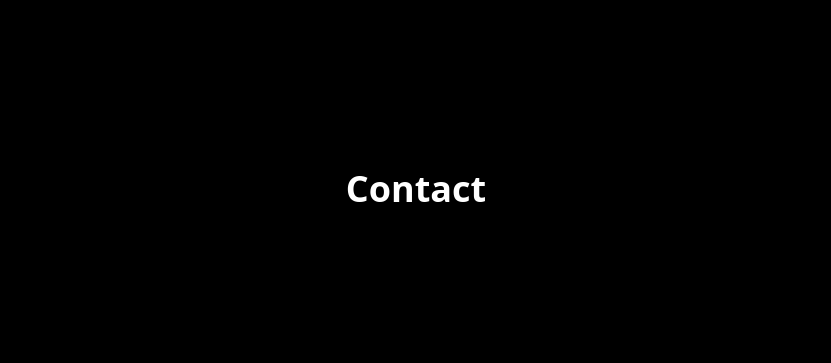
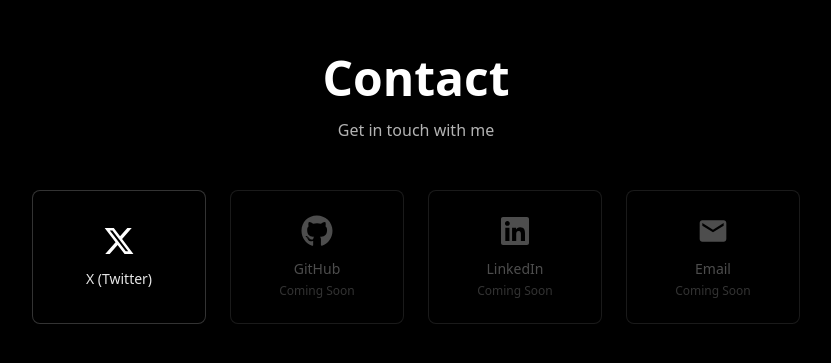
Before and after one commit to izoizo2000/portfolio-site, a Next.js app: page / in a window 1280 px wide. Shown: the part 3411-3774 px from the top of the page, without its empty margins (224-1055 px from the left). Built offline with nearby package versions, Linux system fonts and the light colour scheme.

Commit message:
feat: コンタクト作成

```diff
--- a/src/components/sections/ContactSection.tsx
+++ b/src/components/sections/ContactSection.tsx
@@ -1,10 +1,73 @@
+import { FaXTwitter, FaGithub, FaLinkedin } from 'react-icons/fa6';
+import { MdEmail } from 'react-icons/md';
+
+const CONTACTS = [
+    {
+        name: 'X (Twitter)',
+        icon: FaXTwitter,
+        url: 'https://x.com/izo614',
+        available: true
+    },
+    {
+        name: 'GitHub',
+        icon: FaGithub,
+        url: '#',
+        available: false
+    },
+    {
+        name: 'LinkedIn',
+        icon: FaLinkedin,
+        url: '#',
+        available: false
+    },
+    {
+        name: 'Email',
+        icon: MdEmail,
+        url: '#',
+        available: false
+    },
+];
+
 export function ContactSection() {
     return (
         <section
             id="contact"
-            className="h-screen snap-start snap-always flex flex-col items-center justify-center relative px-4 md:px-0"
-            >
-                <h1 className="text-4xl font-bold text-white">Contact</h1>
-            </section>
+            className="h-screen snap-start snap-always flex flex-col items-center justify-center relative px-6 md:px-12"
+        >
+            {/* タイトル */}
+            <h2 className="text-3xl md:text-5xl font-bold text-white mb-4 drop-shadow-[0_2px_4px_rgba(0,0,0,0.8)]">
+                Contact
+            </h2>
+            <p className="text-white/70 mb-12 drop-shadow-[0_1px_2px_rgba(0,0,0,0.8)]">
+                Get in touch with me
+            </p>
+
+            {/* カード */}
+            <div className="grid grid-cols-2 md:grid-cols-4 gap-6 w-full max-w-3xl">
+                {CONTACTS.map(({ name, icon: Icon, url, available }) => (
+                    available ? (
+                        <a
+                            key={name}
+                            href={url}
+                            target="_blank"
+                            rel="noopener noreferrer"
+                            className="group flex flex-col items-center justify-center p-6 bg-black/40 border border-white/20 rounded-lg hover:border-white hover:bg-white/10 hover:shadow-[0_0_30px_rgba(255,255,255,0.3)] transition-all duration-300"
+                        >
+                            <Icon className="w-8 h-8 text-white mb-3 group-hover:scale-125 group-hover:drop-shadow-[0_0_8px_rgba(255,255,255,0.8)] transition-all duration-300" />
+                            <span className="text-sm text-white/90 group-hover:text-white">{name}</span>
+                        </a>
+                    ) : (
+                        <div
+                            key={name}
+                            className="flex flex-col items-center justify-center p-6 bg-black/20 border border-white/10 rounded-lg cursor-not-allowed"
+                        >
+                            <Icon className="w-8 h-8 text-white/30 mb-3" />
+                            <span className="text-sm text-white/30">{name}</span>
+                            <span className="text-xs text-white/20 mt-1">Coming Soon</span>
+                        </div>
+                    )
+                ))}
+            </div>
+        </section>
     );
 }
```
